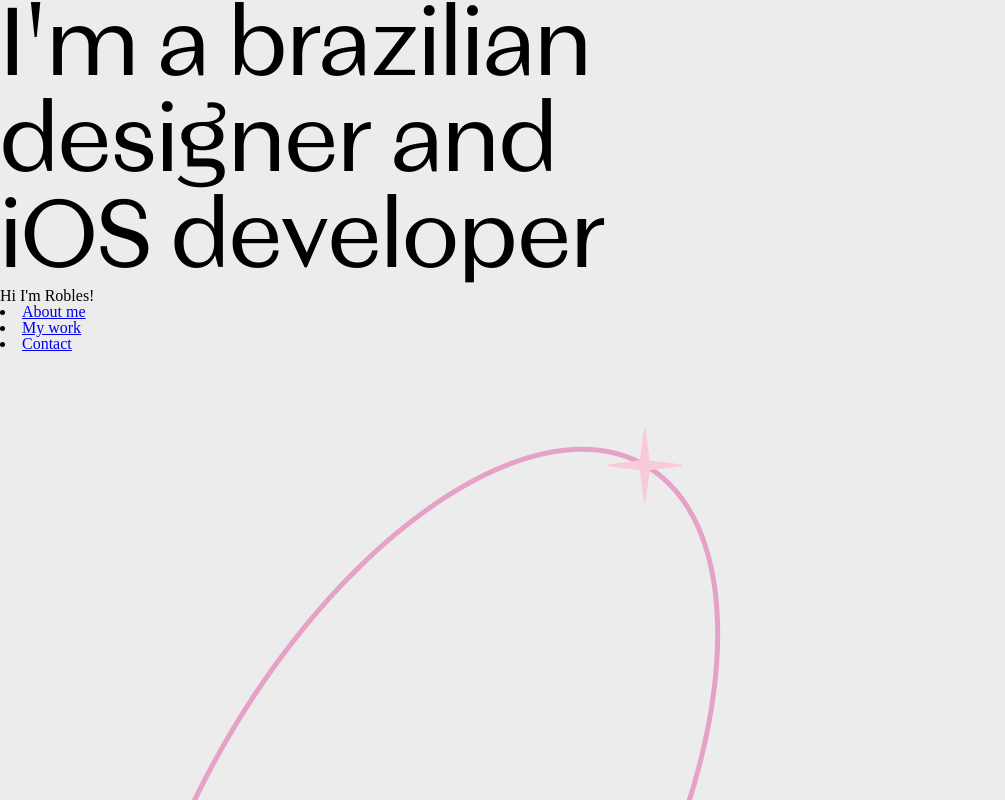
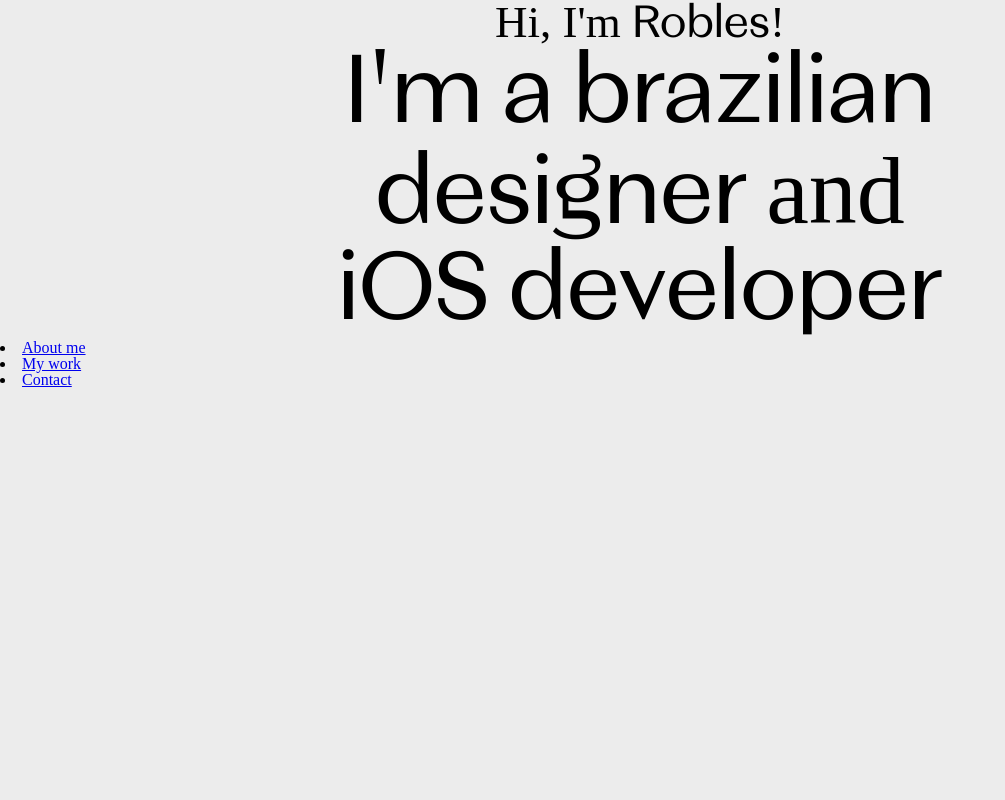
Before and after one commit to roblesmontanari/myPortfolio-web, a plain HTML site: page index.html in a window 1280 px wide. Shown: the top 800 px of the page, without its empty margins (0-1005 px from the left). Drawn offline with Linux system fonts and the light colour scheme.

Commit message:
h1 and h2 updated

```diff
--- a/assets/css/_base.css
+++ b/assets/css/_base.css
@@ -2,7 +2,7 @@
 
     /* fonts */
     --magnat: 'Magnat';
-    --migralight: 'Migra Extralight';
+    --migra: 'Migra Extralight';
 
     /* colors */
     --white: rgba(236, 236, 236, 1);
--- a/assets/css/style.css
+++ b/assets/css/style.css
@@ -23,27 +23,36 @@
 
 /* home */
 
+html {
+    background: var(--white);
+}
+
 body {
     overflow:hidden
 }
 
-header {
-    background: var(--white);
+.containerMain {
+    display: block;
+    width: 100%;
+    height: 100%;
 }
 
-.containerMain {
-    display: block;
-    margin-left: auto;
-    margin-right: auto;
+.introduction {
+    text-align: center;
+    font-family: var(--migra);
+    font-size: 45px;
+}
+
+.robles {
+    font-family: var(--magnat);
 }
 
 .jobFunction {
+    text-align: center;
     font-family: var(--magnat);
     font-size: 96px;
 }
 
-.backgroundMain {
-    align-items: center;
-    display: flex;
-    justify-content: center;
+.and {
+    font-family: var(--migra);
 }
--- a/index.html
+++ b/index.html
@@ -14,11 +14,11 @@
 <body>
     <header>
         <section class = "containerMain">
+            <h2 class = "introduction">Hi, I'm <span class="robles">Robles</span>!</h2>
             <h1 class = "jobFunction">I'm a brazilian <br>
-                                        designer and <br>
+                                        designer <span class="and">and</span> <br>
                                         iOS developer
             </h1>
-            <h2 class = "introduction">Hi I'm Robles!</h2>
 
             <nav class="buttonsMain">
                 <li><a href="#">About me</a></li>
@@ -26,7 +26,6 @@
                 <li><a href="#">Contact</a></li>
             </nav>
 
-            <img class = "backgroundMain" src="../myPortfolio-web/assets/img/Background-form.png" alt="Background-form">
 
         </section>
 
```
